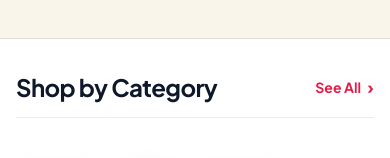
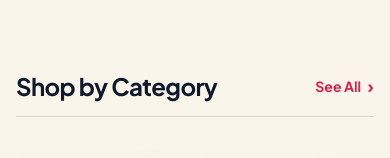
Before and after one commit to janagamsathwikpatel-art/nandi-farms, a Next.js app: page / in a window 390 px wide. Shown: the part 321-479 px from the top of the page. Built offline with nearby package versions, Linux system fonts and the light colour scheme; grey boxes are pictures that could not be loaded.

Commit message:
feat: apply uploaded organic cream #faf5ea background to Shop by Category section

```diff
--- a/src/components/QuickCategoryGrid.tsx
+++ b/src/components/QuickCategoryGrid.tsx
@@ -107,10 +107,10 @@ interface QuickCategoryGridProps {
 
 export default function QuickCategoryGrid({ onSelectCategory }: QuickCategoryGridProps) {
   return (
-    <section id="quick-categories" className="w-full bg-white border-y border-[#e2ded4] py-8 sm:py-10 lg:py-12 select-none">
+    <section id="quick-categories" className="w-full bg-[#faf5ea] border-b border-[#ded7c8] py-8 sm:py-10 lg:py-12 select-none">
       <div className="w-full px-4 sm:px-6 lg:px-10 xl:px-12">
-        {/* Full-Width Header Bar with Zero Side Gaps */}
-        <div className="flex items-center justify-between mb-6 sm:mb-8 pb-3.5 sm:pb-4 border-b border-[#f0ece3]">
+        {/* Full-Width Header Bar with Harmonized Border */}
+        <div className="flex items-center justify-between mb-6 sm:mb-8 pb-3.5 sm:pb-4 border-b border-[#ded7c8]">
           <h2 className="text-2xl sm:text-3xl lg:text-4xl font-bold tracking-tight text-[#0f172a]">
             Shop by Category
           </h2>
```
